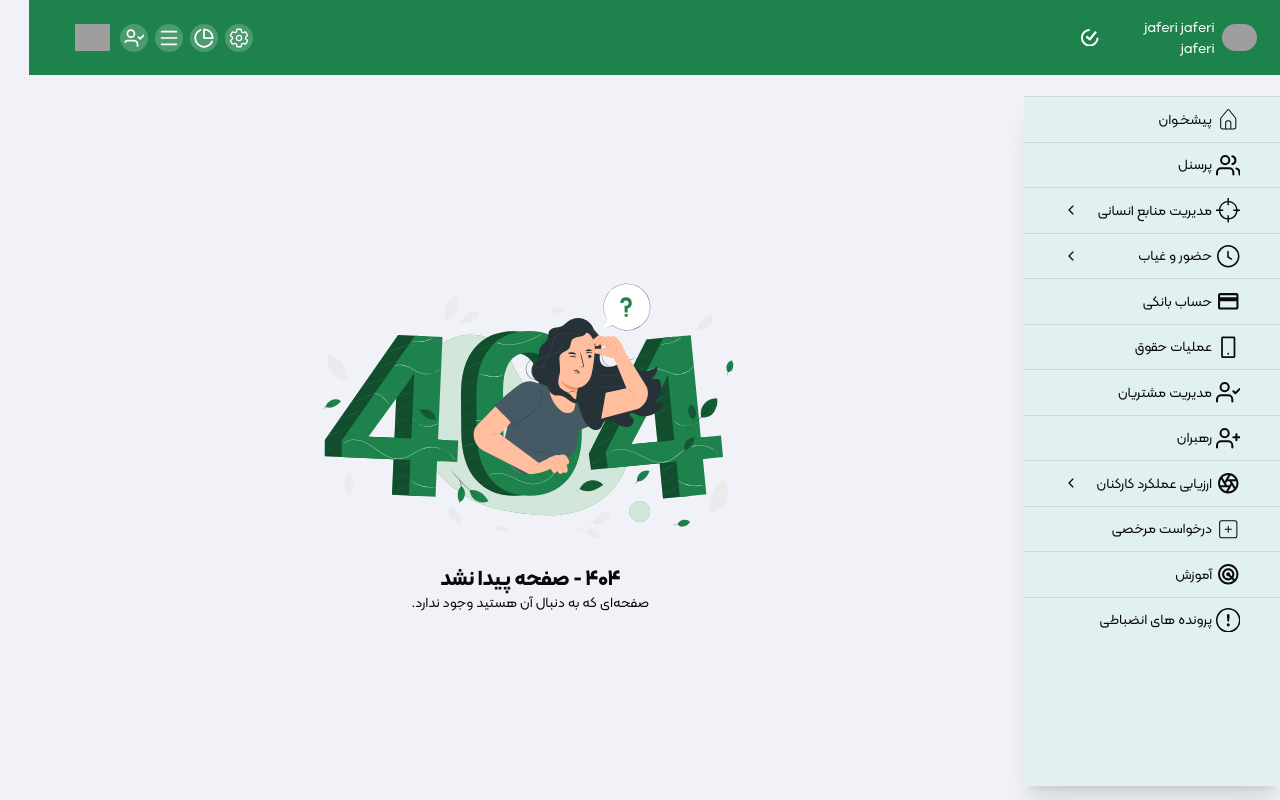
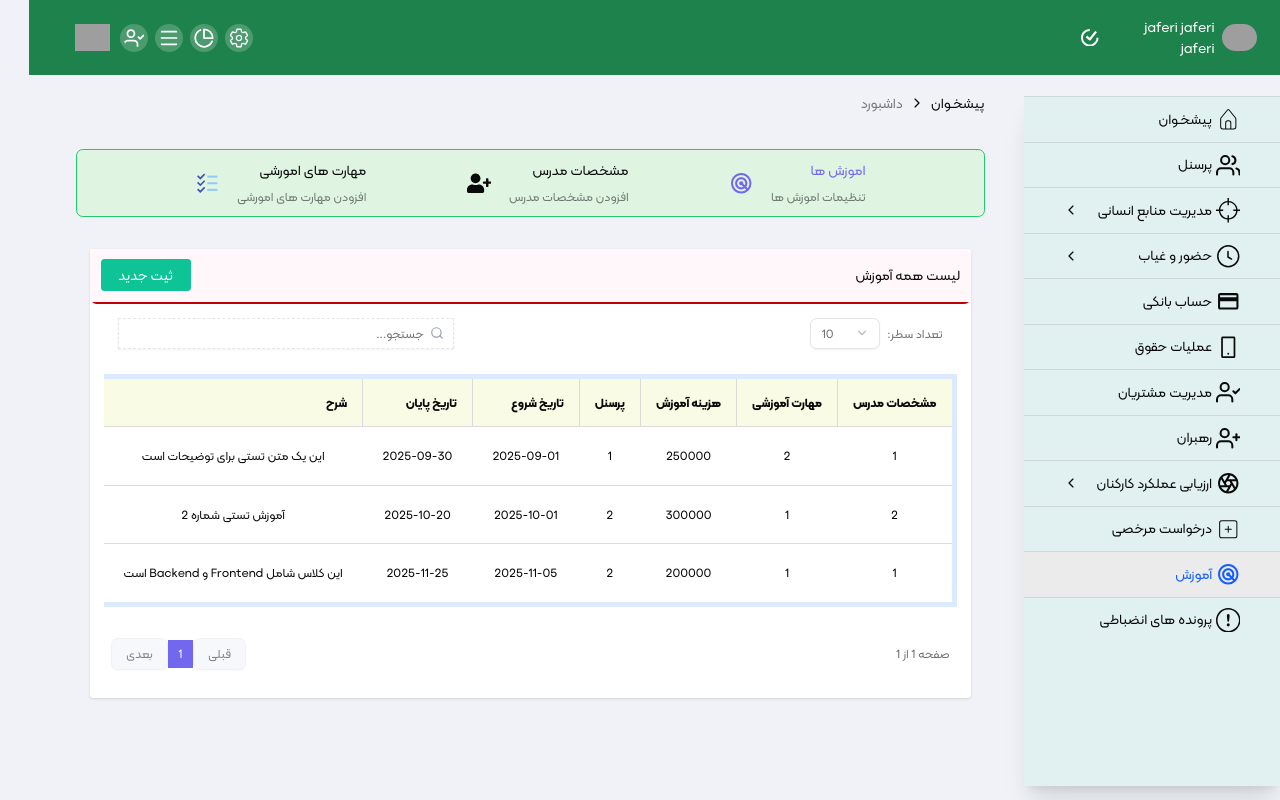
Before and after one commit to NavidVafaeiMajd/dashboard, a React (Vite) app: page /teaching in a window 1280 px wide. Built offline with nearby package versions, Linux system fonts and the light colour scheme; grey boxes are pictures that could not be loaded.

Commit message:
fix bugs

```diff
--- a/src/Layout.tsx
+++ b/src/Layout.tsx
@@ -292,8 +292,8 @@ const LayoutContent = () => {
               <Route path="type" element={<ViolationType />} />
             </Route>
 
-            <Route path="teching" element={<LayoutTeching />}>
-              <Route path="learn" element={<LearningPage />} />
+            <Route path="teaching" element={<LayoutTeching />}>
+              <Route index element={<LearningPage />} />
               <Route path="techerinfo" element={<TecherInfo />} />
               <Route path="traningskills" element={<TraningSkills />} />
             </Route>
--- a/src/components/Navbar/Navbar.tsx
+++ b/src/components/Navbar/Navbar.tsx
@@ -160,7 +160,7 @@ const Navbar = () => {
                         {" "}
                         <MdOutlineRadar className="w-7 h-7" /> آموزش{" "}
                      </>,
-                     "/teching",
+                     "/teaching",
                   ]}
                   dropInfo={[]}
                />
--- a/src/components/pages/Teachings/layoutTeaching.tsx
+++ b/src/components/pages/Teachings/layoutTeaching.tsx
@@ -29,7 +29,7 @@ const LayoutTeching = () => {
                            <>
                               <MdOutlineRadar className="w-7 h-7" />
                            </>,
-                           "learn",
+                           "",
                            "اموزش ها",
                            "تنظیمات اموزش ها",
                         ],
```
